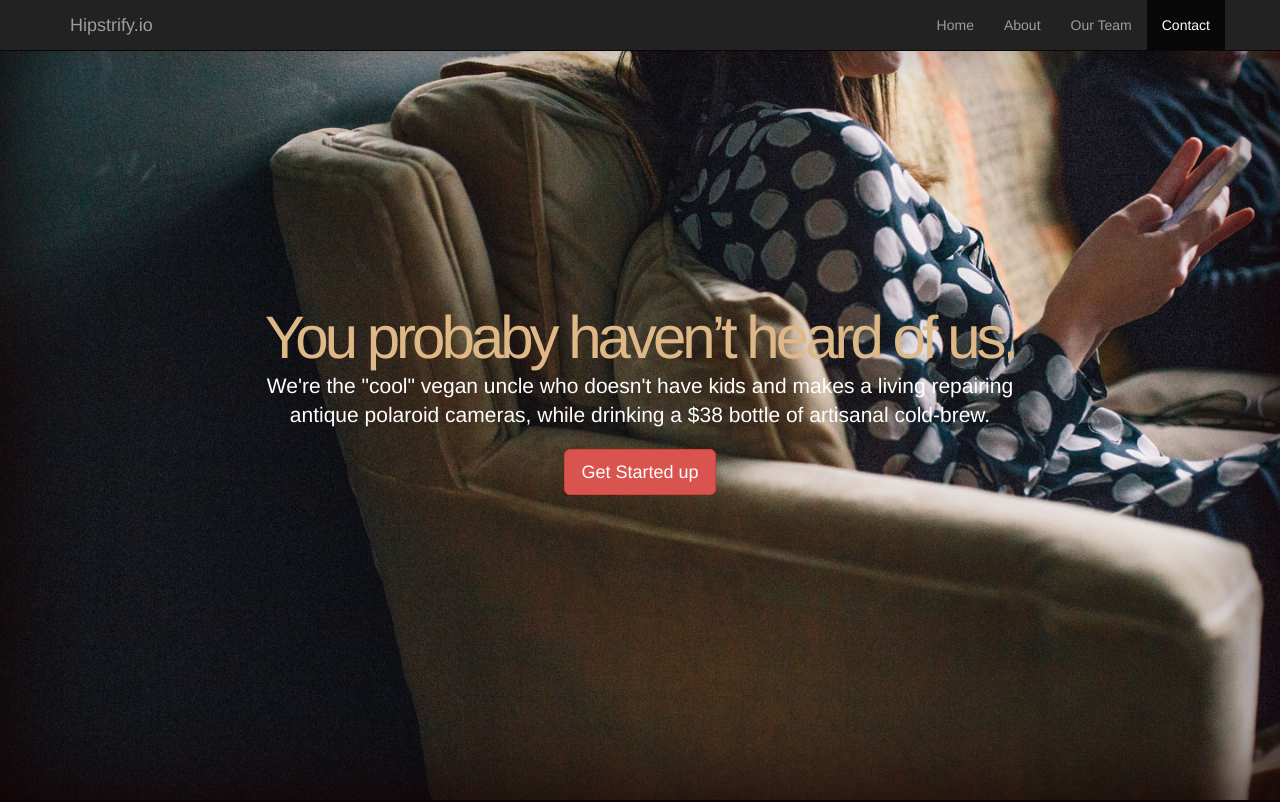
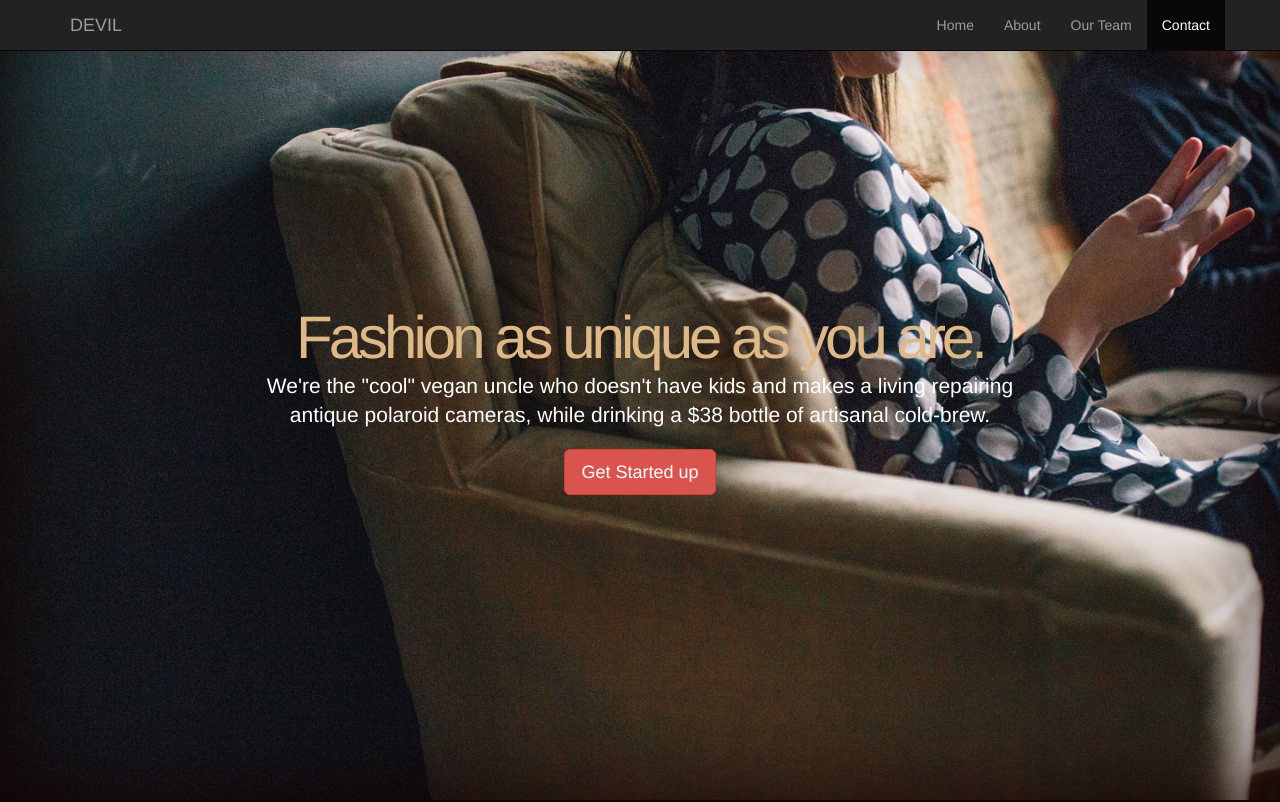
Before and after one commit to Darshan-salecha/Devil-Xl, a plain HTML site: page Index.html in a window 1280 px wide. Shown: the top 802 px of the page. Drawn offline with nearby package versions, Linux system fonts and the light colour scheme.

Commit message:
Update Index.html

```diff
--- a/Index.html
+++ b/Index.html
@@ -36,7 +36,7 @@
 					<span class="icon-bar"></span>
 					</button>
 
-					<a class="navbar-brand" href="indx.html">Hipstrify.io</a>
+					<a class="navbar-brand" href="Index.html">DEVIL</a>
 				</div><!-- navbar-header -->
 
 				<div class="collapse navbar-collapse" id="navbar-collapse">
@@ -53,7 +53,7 @@
 
    		<div class="cover" id="home">
 	  		<div class="cover-text">
-				<h1>You probaby haven&rsquo;t heard of us.</h1>
+				<h1>Fashion as unique as you are.</h1>
 				<p class="lead">We're the "cool" vegan uncle who doesn't have kids and makes a living repairing antique polaroid cameras, while drinking a $38 bottle of artisanal cold-brew.</p>
 
 	  			<a href="#why us" role="button" class="btn btn-danger btn-lg">Get Started up</a>
@@ -140,6 +140,7 @@
 				</div>
 			</div>
 		</div>
+		 <iframe src="https://www.google.com/maps/embed?pb=!1m18!1m12!1m3!1d3671.5907798677863!2d72.5952848142827!3d23.03879292150452!2m3!1f0!2f0!3f0!3m2!1i1024!2i768!4f13.1!3m3!1m2!1s0x395e843e9cf9123d%3A0x929a3f7c8e75b55c!2sCity%20center!5e0!3m2!1sen!2sin!4v1591806762311!5m2!1sen!2sin" width="400" height="300" frameborder="0" style="border:0;" allowfullscreen="" aria-hidden="false" tabindex="0"></iframe>
 	  </section> -->
 
 	  <footer>
```
